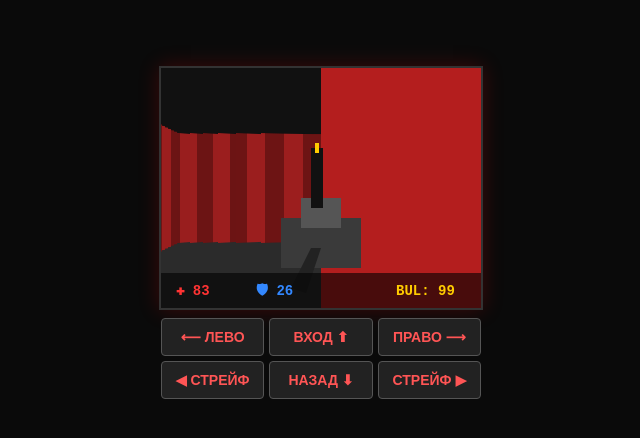
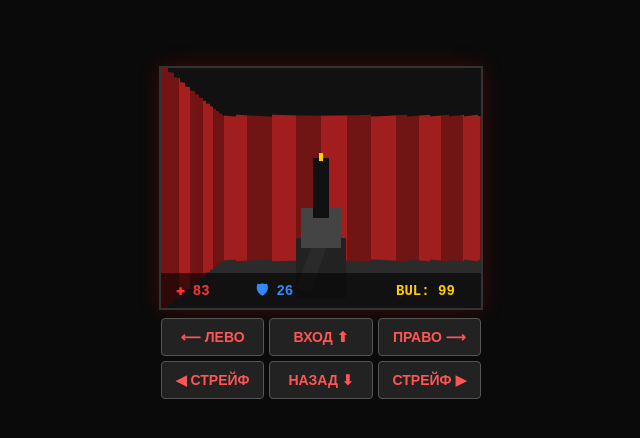
Before and after one commit to djsjejsj009-netizen/retro-shooter, a plain HTML site: page index.html in a window 1280 px wide. Shown: the part 168-606 px from the top of the page, without its empty margins (319-959 px from the left). Drawn offline with Linux system fonts and the light colour scheme.

Commit message:
Refactor player coordinates and weapon drawing
Updated player position and adjusted weapon rendering.

```diff
--- a/index.html
+++ b/index.html
@@ -63,7 +63,6 @@
         const canvas = document.getElementById("gameCanvas");
         const ctx = canvas.getContext("2d");
 
-        // Карта мира (1 - стена с кирпичами, 0 - пустота)
         const map = [
             [1,1,1,1,1,1,1,1,1,1],
             [1,0,0,0,1,0,0,0,0,1],
@@ -75,8 +74,8 @@
         ];
 
         let player = {
-            x: 2.0,
-            y: 2.0,
+            x: 2.5,
+            y: 1.5,
             angle: 0,
             health: 83,
             armor: 26,
@@ -84,13 +83,11 @@
         };
 
         function draw() {
-            // Небо и земля
             ctx.fillStyle = "#111";
             ctx.fillRect(0, 0, 320, 120);
             ctx.fillStyle = "#2b2b2b";
             ctx.fillRect(0, 120, 320, 120);
 
-            // Рейкастинг стен с текстурой
             let numRays = 320;
             let fov = Math.PI / 3;
 
@@ -113,7 +110,6 @@
                         distance = 16;
                     } else if (map[testY][testX] === 1) {
                         hitWall = true;
-                        // Вычисляем координату удара для текстуры кирпича
                         let blockX = player.x + eyeX * distance;
                         let blockY = player.y + eyeY * distance;
                         sampleX = blockX - Math.floor(blockX);
@@ -124,7 +120,6 @@
                 let correctedDistance = distance * Math.cos(rayAngle - player.angle);
                 let wallHeight = Math.min(240, 220 / correctedDistance);
 
-                // Цвет стен с имитацией кирпичной текстуры и тени
                 let shade = Math.max(20, 180 - distance * 12);
                 let isBrick = Math.floor(sampleX * 8) % 2 === 0;
                 let r = isBrick ? shade : shade * 0.7;
@@ -135,33 +130,28 @@
                 ctx.fillRect(i, 120 - wallHeight / 2, 1, wallHeight);
             }
 
-            // Рендер оружия (АК-47 внизу экрана)
             drawWeapon();
-
-            // Рендер HUD (Интерфейс здоровья, брони и патронов)
             drawHUD();
         }
 
         function drawWeapon() {
-            // Приклад/ствольная коробка
-            ctx.fillStyle = "#3a3a3a";
-            ctx.fillRect(120, 150, 80, 50);
-            ctx.fillStyle = "#555";
-            ctx.fillRect(140, 130, 40, 30);
-            // Ствол
+            // Оружие смотрит прямо в центр экрана
+            ctx.fillStyle = "#222";
+            ctx.fillRect(135, 170, 50, 60);
+            ctx.fillStyle = "#444";
+            ctx.fillRect(140, 140, 40, 40);
             ctx.fillStyle = "#111";
-            ctx.fillRect(150, 80, 12, 60);
-            // Магазин (рогатый автоматный)
-            ctx.fillStyle = "#222";
+            ctx.fillRect(152, 90, 16, 60);
+            ctx.fillStyle = "#ffcc00";
+            ctx.fillRect(158, 85, 4, 8);
+
+            ctx.fillStyle = "#2a2a2a";
             ctx.beginPath();
             ctx.moveTo(150, 180);
-            ctx.lineTo(130, 220);
-            ctx.lineTo(145, 225);
-            ctx.lineTo(160, 180);
+            ctx.lineTo(135, 220);
+            ctx.lineTo(150, 225);
+            ctx.lineTo(165, 180);
             ctx.fill();
-            // Дульный срез / мушка
-            ctx.fillStyle = "#ffcc00";
-            ctx.fillRect(154, 75, 4, 10);
         }
 
         function drawHUD() {
@@ -169,13 +159,10 @@
             ctx.fillRect(0, 205, 320, 35);
 
             ctx.font = "bold 14px monospace";
-            // Здоровье
             ctx.fillStyle = "#ff3333";
             ctx.fillText(`✚ ${player.health}`, 15, 227);
-            // Броня
             ctx.fillStyle = "#3388ff";
             ctx.fillText(`🛡 ${player.armor}`, 95, 227);
-            // Патроны
             ctx.fillStyle = "#ffcc00";
             ctx.fillText(`BUL: ${player.ammo}`, 235, 227);
         }
@@ -231,7 +218,6 @@
             draw();
         }
 
-        // Первичная отрисовка при запуске
         draw();
     </script>
 </body>
```
